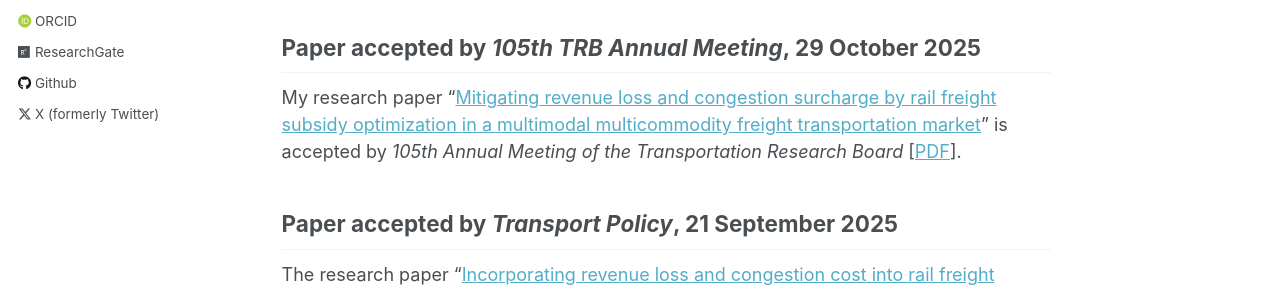
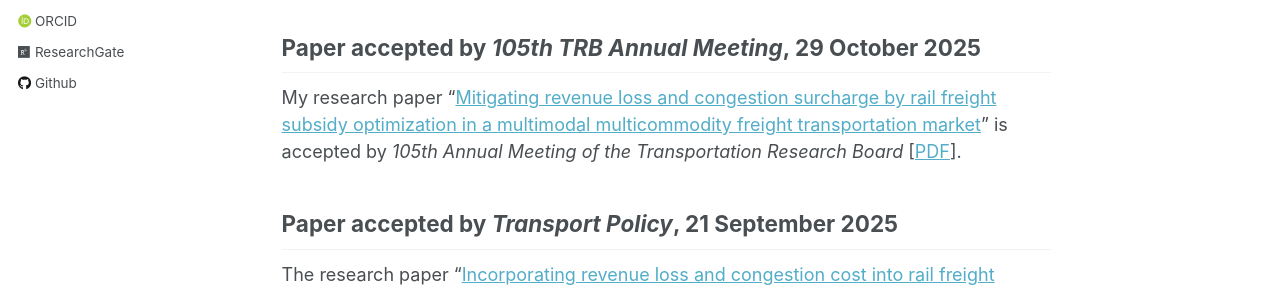
Before and after one commit to RusiWang99/RusiWang99.github.io, a Jekyll site: the page built from _pages/about.md, in a window 1280 px wide. Shown: the part 510-802 px from the top of the page. Built offline with Jekyll 4.4.1, drawn with Linux system fonts in a browser that asks for light colours; some web fonts are replaced.

Commit message:
Update _config.yml

```diff
--- a/_config.yml
+++ b/_config.yml
@@ -68,7 +68,7 @@ author:
   steam            : # Username
   telegram         : # URL
   tumblr           : # Username
-  twitter          : "rubiwrs"
+  twitter          : # "rubiwrs"
   vine             : # Username
   weibo            : # Username
   wikipedia        : # Username
```
